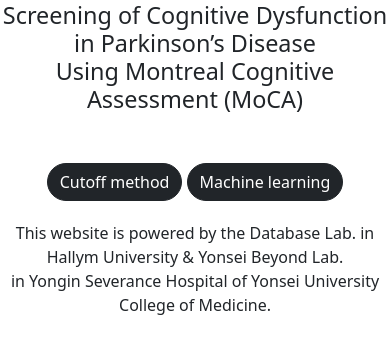
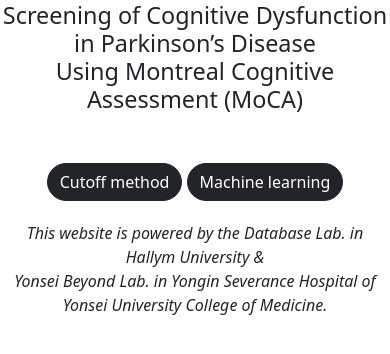
Before and after one commit to mymak2rs/kmocakmmse, a Django app: template kmocakmmse/templates/main/home.html in a window 390 px wide. Shown: the part 119-473 px from the top of the page. Run offline with Django 3.2, Linux system fonts and the light colour scheme; the template is opened without the code that fills it, so the values that code supplies are empty; some libraries are stand-ins or nearby versions.

Commit message:
0817 수정사항 -반응형

```diff
--- a/kmocakmmse/templates/main/home.html
+++ b/kmocakmmse/templates/main/home.html
@@ -18,12 +18,12 @@
         <a href="{% url 'myapp:info' %}"><button type="submit" class="btn btn-dark rounded-pill md-3" id="machin" name="machin">Machine learning</button></a>
     </form>
     <div id="explain" class="explain">
-        This website is powered by the Database Lab. in Hallym University & Yonsei Beyond Lab. <br>
-        in Yongin Severance Hospital of Yonsei University College of Medicine.
-    </div>
-
-
-
-
+    <p>
+        <I>
+        This website is powered by the Database Lab. in Hallym University &<br>
+        Yonsei Beyond Lab. in Yongin Severance Hospital of Yonsei University College of Medicine.
+        <I/>
+    <p/>
+    <div/>
 </div>
 {% endblock %}
--- a/kmocakmmse/templates/main/interpretation.html
+++ b/kmocakmmse/templates/main/interpretation.html
@@ -54,9 +54,9 @@
                 <tbody>
                     <tr>
                         {% if pentagon == 'NA' %}
-                        <td rowspan="2" scope="row" class="q"><strong>PD-NC</strong><br> VS. <br>PD-MCI or PDD</td>
+                        <td rowspan="2" scope="row" class="q">PD-NC<br> VS. <br><strong>PD-MCI or PDD</td></strong>
                         {% else %}
-                        <td rowspan="3" scope="row" class="q"><strong>PD-NC</strong><br> VS. <br>PD-MCI or PDD</td>
+                        <td rowspan="3" scope="row" class="q">PD-NC<br> VS. <br><strong>PD-MCI or PDD</strong></td>
                         {% endif %}
                         <td style="text-align: left;"><strong>Cutoff</strong> with<br> age & education adjusted</td>
                         <td>{{ moca_cutoff }}</td>
@@ -134,7 +134,7 @@
                         <td colspan="4" scope="row" class="q">Abbreviations: PD, Parkinson’s disease; PD-NC, PD with normal cognition; PD-MCI,
                             PD with mild cognitive impairment; PDD, PD with dementia; NA, not applicable; MoCA, Montreal Cognitive
                             {% if machine %}
-                            Assessment; Prob., Probability.</td>
+                            Assessment; Prob., probability.</td>
                             {% else %}
                             Assessment.
                             {% endif %}
```
